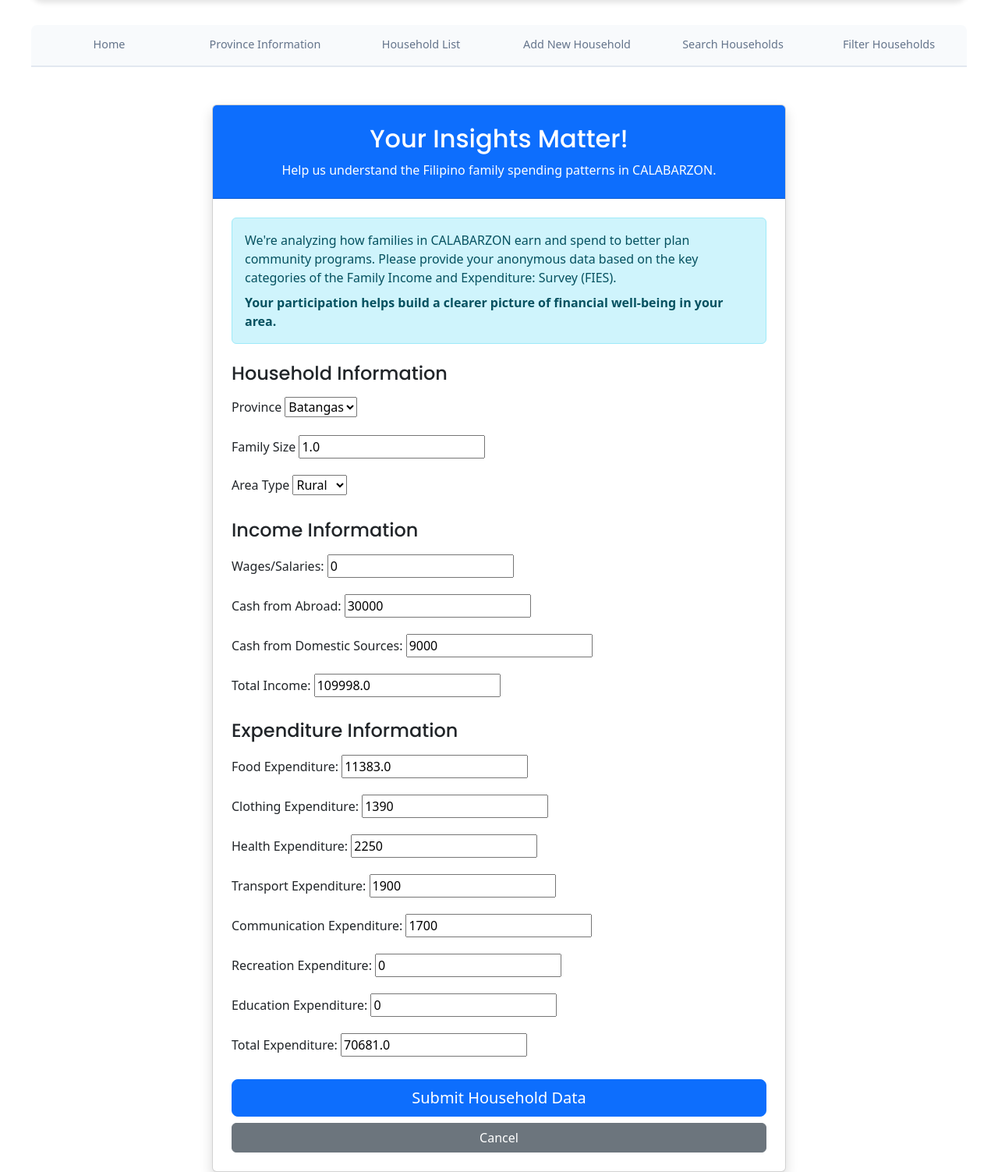
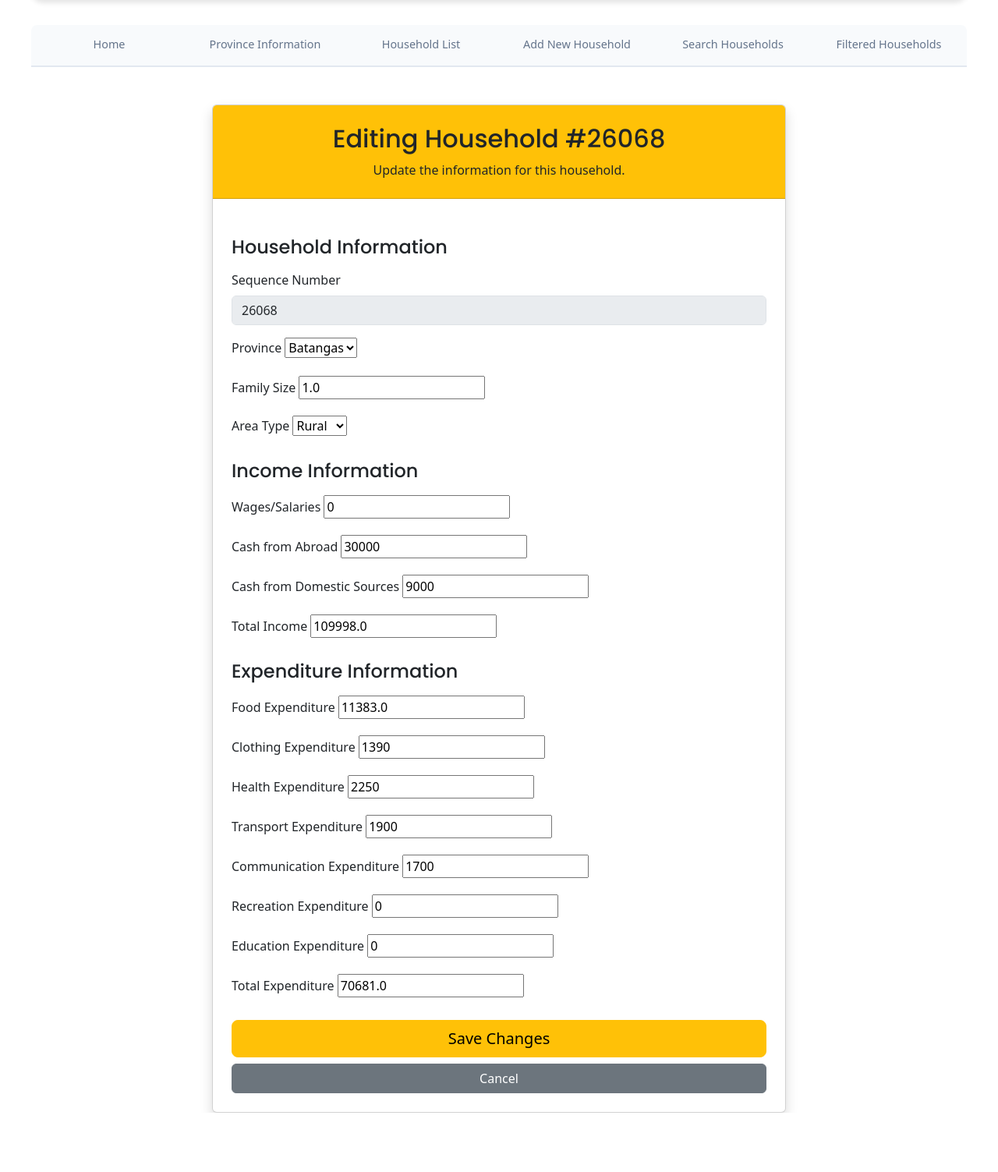
Before and after one commit to thelionlies/fies-viewer, a Django app: page /fiesviewer/households/1/edit/ in a window 1280 px wide. Shown: the part 186-1689 px from the top of the page at 78% size. After the commit the page ends 1613 px from the top, so only its background shows below. Run offline with Django 5.2, Linux system fonts and the light colour scheme; data comes from the database, SQL or seed files in the repository.

Commit message:
feat: edited templates

```diff
--- a/fiesviewer/calabarzonapp/templates/calabarzonapp/base_template.html
+++ b/fiesviewer/calabarzonapp/templates/calabarzonapp/base_template.html
@@ -151,7 +151,7 @@
                 <li>
                     <a href="{% url 'household-filtered' %}"
                        class="{% if request.resolver_match.url_name == 'household-filtered' %}active{% endif %}">
-                        Filter Households
+                        Filtered Households
                     </a>
                 </li>
             </ul>
@@ -244,7 +244,7 @@
                         <div class="col-md-6 mb-4">
                             <div class="card h-100">
                                 <div class="card-body">
-                                    <h5 class="card-title">🎯 Filter Households</h5>
+                                    <h5 class="card-title">🎯 Filtered Households</h5>
                                     <p class="card-text">
                                         View and analyze filtered household results based on your search criteria.
                                         Filter by multiple provinces, area type, income ranges, and expenditure ranges
--- a/fiesviewer/calabarzonapp/templates/calabarzonapp/household_detail.html
+++ b/fiesviewer/calabarzonapp/templates/calabarzonapp/household_detail.html
@@ -115,8 +115,4 @@
 
 <div class="separator"></div>
 
-<ul>
-    <li><a href="{% url 'household-list' %}">Back to List</a></li>
-</ul>
-
 {% endblock %}
--- /dev/null
+++ b/fiesviewer/calabarzonapp/templates/calabarzonapp/household_edit_form.html
@@ -0,0 +1,116 @@
+{% extends 'calabarzonapp/base_template.html' %}
+
+{% block pagetitle %}Edit Household Entry{% endblock %}
+
+{% block maincontent %}
+<link href="https://cdn.jsdelivr.net/npm/bootstrap@5.3.0/dist/css/bootstrap.min.css" rel="stylesheet">
+
+<div class="container mt-5">
+    <div class="row justify-content-center">
+        <div class="col-md-8">
+            <div class="card shadow">
+                <div class="card-header bg-warning text-dark text-center py-4">
+                    <h2>Editing Household #{{ household.SEQ_NO }}</h2>
+                    <p class="mb-0">Update the information for this household.</p>
+                </div>
+
+                <div class="card-body p-4">
+
+                    <form method="post">
+                        {% csrf_token %}
+
+                        <h4 class="mt-4 mb-3">Household Information</h4>
+                        <div class="mb-3">
+                            <label class="form-label">Sequence Number</label>
+                            <input type="text" class="form-control" value="{{ household.SEQ_NO }}" disabled>
+                        </div>
+
+                        <div class="mb-3">
+                            <label for="{{ form.province.id_for_label }}" class="form-label">Province</label>
+                            {{ form.province }}
+                        </div>
+
+                        <div class="mb-3">
+                            <label for="{{ form.FSIZE.id_for_label }}" class="form-label">Family Size</label>
+                            {{ form.FSIZE }}
+                        </div>
+
+                        <div class="mb-3">
+                            <label for="{{ form.URB.id_for_label }}" class="form-label">Area Type</label>
+                            {{ form.URB }}
+                        </div>
+
+                        <h4 class="mt-4 mb-3">Income Information</h4>
+                        <div class="mb-3">
+                            <label class="form-label">Wages/Salaries</label>
+                            {{ form.WAGES }}
+                        </div>
+
+                        <div class="mb-3">
+                            <label class="form-label">Cash from Abroad</label>
+                            {{ form.CASH_ABROAD }}
+                        </div>
+
+                        <div class="mb-3">
+                            <label class="form-label">Cash from Domestic Sources</label>
+                            {{ form.CASH_DOMESTIC }}
+                        </div>
+
+                        <div class="mb-3">
+                            <label class="form-label">Total Income</label>
+                            {{ form.TOINC }}
+                        </div>
+
+                        <h4 class="mt-4 mb-3">Expenditure Information</h4>
+                        <div class="mb-3">
+                            <label class="form-label">Food Expenditure</label>
+                            {{ form.FOOD }}
+                        </div>
+
+                        <div class="mb-3">
+                            <label class="form-label">Clothing Expenditure</label>
+                            {{ form.CLOTH }}
+                        </div>
+
+                        <div class="mb-3">
+                            <label class="form-label">Health Expenditure</label>
+                            {{ form.HEALTH }}
+                        </div>
+
+                        <div class="mb-3">
+                            <label class="form-label">Transport Expenditure</label>
+                            {{ form.TRANSPORT }}
+                        </div>
+
+                        <div class="mb-3">
+                            <label class="form-label">Communication Expenditure</label>
+                            {{ form.COMMUNICATION }}
+                        </div>
+
+                        <div class="mb-3">
+                            <label class="form-label">Recreation Expenditure</label>
+                            {{ form.RECREATION }}
+                        </div>
+
+                        <div class="mb-3">
+                            <label class="form-label">Education Expenditure</label>
+                            {{ form.EDUCATION }}
+                        </div>
+
+                        <div class="mb-3">
+                            <label class="form-label">Total Expenditure</label>
+                            {{ form.TOTEX }}
+                        </div>
+
+                        <div class="d-grid gap-2 mt-4">
+                            <button type="submit" class="btn btn-warning btn-lg">Save Changes</button>
+                            <a href="{% url 'household-detail' household.pk %}" class="btn btn-secondary">Cancel</a>
+                        </div>
+
+                    </form>
+                </div>
+            </div>
+        </div>
+    </div>
+</div>
+{% endblock %}
--- a/fiesviewer/calabarzonapp/views.py
+++ b/fiesviewer/calabarzonapp/views.py
@@ -33,16 +33,16 @@ def household_form(request):
         if form.is_valid():
             household = form.save(commit=False)
 
-            # This block is para makakuha ug next SEQ_NO according to max existing SEQ_NO
+            # Auto-increment SEQ_NO
             max_seq = Household.objects.aggregate(Max('SEQ_NO'))['SEQ_NO__max'] or 0
             next_seq = max_seq + 1
-
             while Household.objects.filter(SEQ_NO=next_seq).exists():
                 next_seq += 1
+            household.SEQ_NO = next_seq
 
-            household.SEQ_NO = next_seq # cant figure out how to auto increment
             household.save()
 
+            # Redirect back to household list after adding
             return redirect('household-list')
     else:
         form = HouseholdAddForm()
@@ -56,19 +56,21 @@ def household_edit(request, pk):
     if request.method == "GET":
         form = HouseholdAddForm(instance=household)
         context = {"form": form, "household": household}
-        return render(request, "calabarzonapp/household_form.html", context)
+        return render(request, "calabarzonapp/household_edit_form.html", context)
 
     elif request.method == "POST":
         form = HouseholdAddForm(request.POST, instance=household)
 
         if form.is_valid():
             form.save()
-            messages.success(request, f"Household #{household.SEQ_NO} has been updated successfully!")
-            return redirect('household-detail', pk=household.pk)
+            messages.success(request, f"Household #{household.SEQ_NO} updated successfully!")
+
+            # Redirect back to household list after editing
+            return redirect('household-list')
 
         else:
             context = {"form": form, "household": household}
-            return render(request, "calabarzonapp/household_form.html", context)
+            return render(request, "calabarzonapp/household_edit_form.html", context)
 
 # This is for deleting
 def household_delete(request, pk):
@@ -96,41 +98,50 @@ def household_search(request):
 
 def household_filtered(request):
     form = HouseholdFilterForm(request.GET or None)
-
-    max_income = Household.objects.aggregate(Max('TOINC'))['TOINC__max'] or 0
-    max_expenditure = Household.objects.aggregate(Max('TOTEX'))['TOTEX__max'] or 0
-
-    households = Household.objects.all()
+    households = Household.objects.all().order_by('SEQ_NO')
 
     if form.is_valid():
+        # Filter by provinces
         provinces = form.cleaned_data.get('provinces')
-        area_type = form.cleaned_data.get('area_type')
-        income_min = max(form.cleaned_data.get('income_min') or 0, 0)
-        income_max = form.cleaned_data.get('income_max')  # can be None
-        exp_min = max(form.cleaned_data.get('exp_min') or 0, 0)
-        exp_max = form.cleaned_data.get('exp_max')  # can be None
-
         if provinces:
             households = households.filter(province__in=provinces)
+
+        # Filter by area type
+        area_type = form.cleaned_data.get('area_type')
         if area_type:
             households = households.filter(URB=area_type)
 
-        # Apply min filters
-        households = households.filter(TOINC__gte=income_min)
-        households = households.filter(TOTEX__gte=exp_min)
-
-        # Apply max filters only if they are set
+        # Filter by income
+        income_min = form.cleaned_data.get('income_min')
+        if income_min is not None:
+            households = households.filter(TOINC__gte=income_min)
+        income_max = form.cleaned_data.get('income_max')
         if income_max is not None:
             households = households.filter(TOINC__lte=income_max)
+
+        # Filter by expenditure
+        exp_min = form.cleaned_data.get('exp_min')
+        if exp_min is not None:
+            households = households.filter(TOTEX__gte=exp_min)
+        exp_max = form.cleaned_data.get('exp_max')
         if exp_max is not None:
             households = households.filter(TOTEX__lte=exp_max)
 
+    # Pagination
+    paginator = Paginator(households, 20)  # 20 per page
+    page_number = request.GET.get('page')
+    page_obj = paginator.get_page(page_number)
+
+    show_disclaimer = not request.GET  # True if accessed directly
+
     context = {
         'form': form,
-        'households': households,
-        'max_income': max_income,
-        'max_expenditure': max_expenditure,
+        'households': page_obj,  # send paginated queryset
+        'show_disclaimer': show_disclaimer,
+        'paginator': paginator,
+        'page_obj': page_obj,
     }
+
     return render(request, 'calabarzonapp/household_filtered.html', context)
 
 def province_level(request, province_id=None):
```
Also changed, not shown: fiesviewer/calabarzonapp/templates/calabarzonapp/household_delete.html (+40 -7 lines), fiesviewer/calabarzonapp/templates/calabarzonapp/household_filtered.html (+121 -8 lines).
